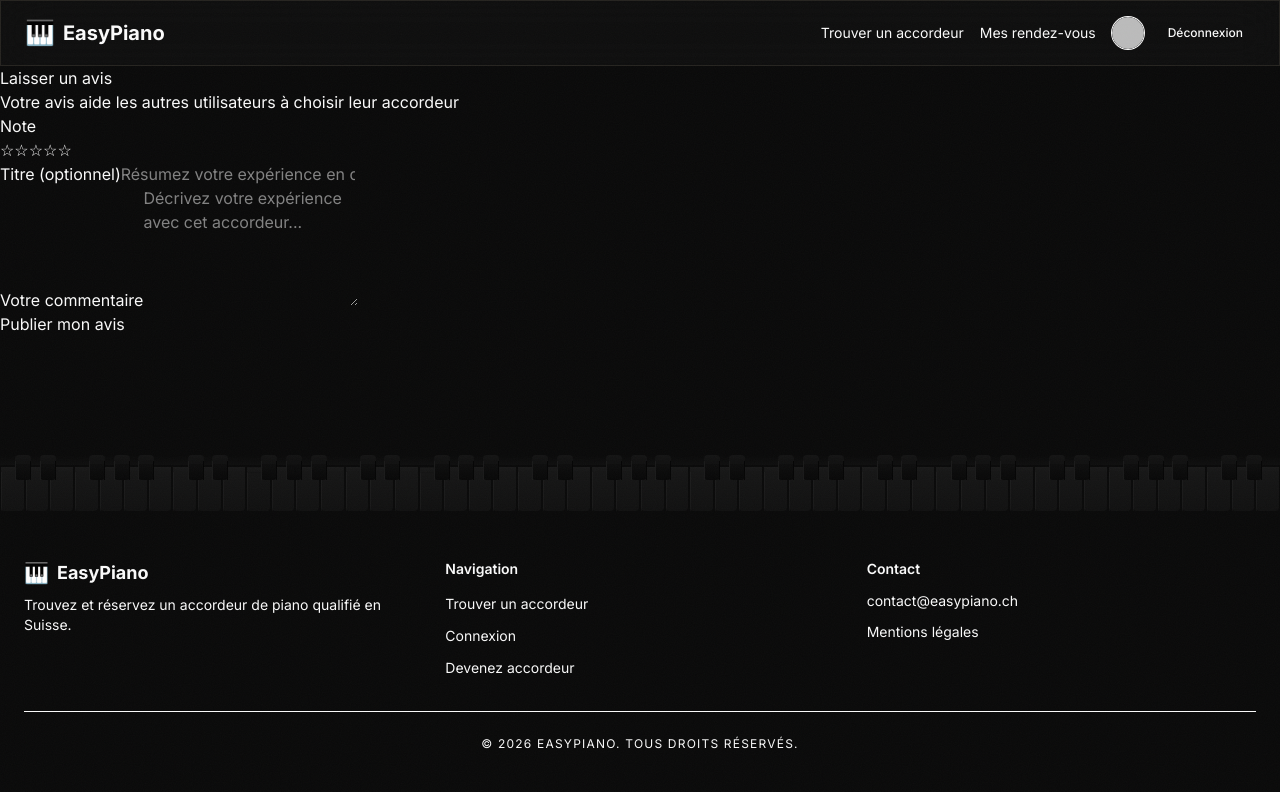
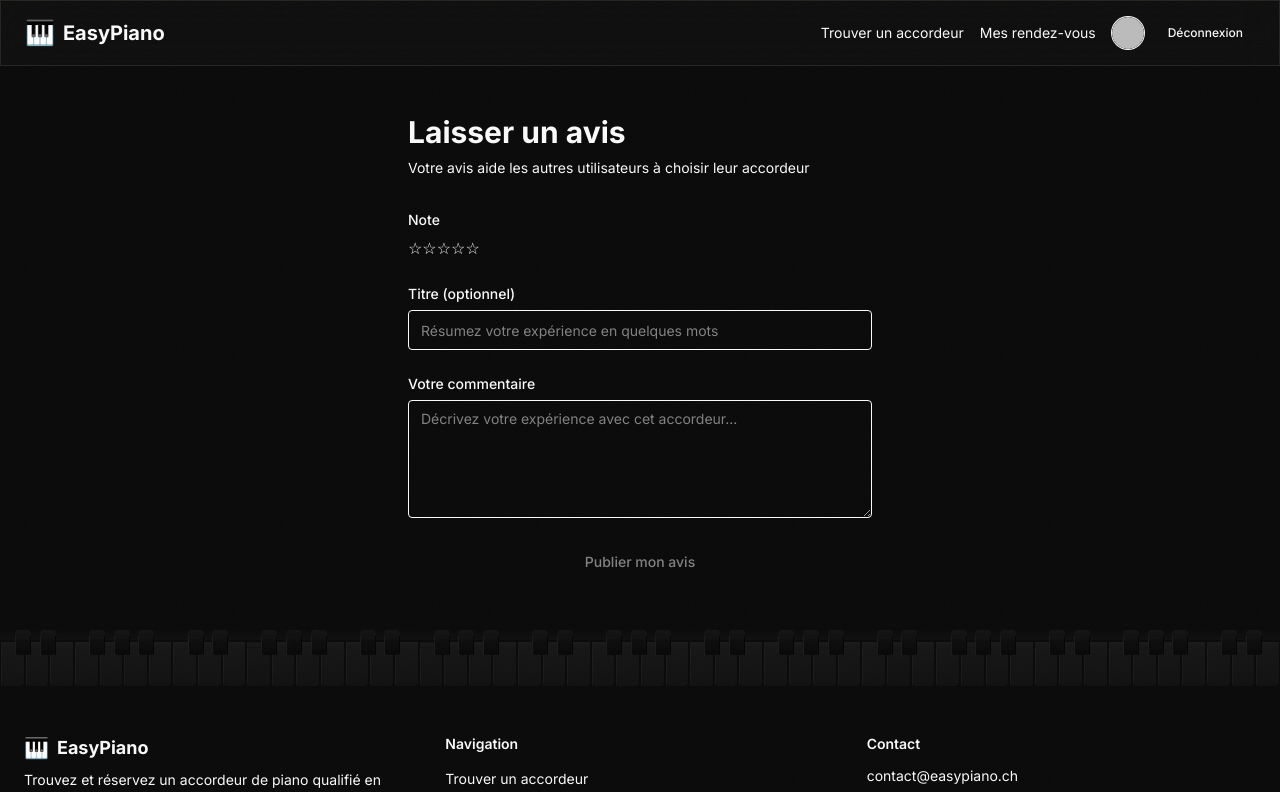
Before and after one commit to malikkaraoui/EasyPiano, a Next.js app: page /review/1 in a window 1280 px wide. Shown: the top 792 px of the page. Built offline with nearby package versions, Linux system fonts and the light colour scheme; no server answers; the database is empty; sample sign-in values are in the browser's storage; a web font is replaced by a local one.

Commit message:
refactor(tailwind): migrer LeaveReview.jsx vers Tailwind
- Formulaire avis : StarRating, inputs, textarea avec classes Tailwind
- Bouton submit avec disabled:opacity-50
- Container max-w-lg centré

```diff
--- a/src/views/LeaveReview.jsx
+++ b/src/views/LeaveReview.jsx
@@ -42,23 +42,32 @@ export default function LeaveReview() {
   }
 
   return (
-    <div className="review-page">
-      <h1>Laisser un avis</h1>
-      <p className="review-subtitle">
+    <div className="mx-auto max-w-lg px-4 py-12 sm:px-6">
+      <h1 className="font-heading text-3xl font-bold text-foreground">
+        Laisser un avis
+      </h1>
+      <p className="mt-2 text-sm text-muted">
         Votre avis aide les autres utilisateurs à choisir leur accordeur
       </p>
 
-      <form onSubmit={handleSubmit} className="review-form">
-        <div className="form-group">
-          <label>Note</label>
+      <form onSubmit={handleSubmit} className="mt-8 space-y-6">
+        <div>
+          <label className="mb-1.5 block text-sm font-medium text-foreground">
+            Note
+          </label>
           <StarRating
             rating={form.rating}
             onChange={(rating) => setForm((prev) => ({ ...prev, rating }))}
           />
         </div>
 
-        <div className="form-group">
-          <label htmlFor="title">Titre (optionnel)</label>
+        <div>
+          <label
+            htmlFor="title"
+            className="mb-1.5 block text-sm font-medium text-foreground"
+          >
+            Titre (optionnel)
+          </label>
           <input
             type="text"
             id="title"
@@ -66,11 +75,17 @@ export default function LeaveReview() {
             value={form.title}
             onChange={handleChange}
             placeholder="Résumez votre expérience en quelques mots"
+            className="flex h-10 w-full rounded border border-border bg-background px-3 py-2 text-sm text-foreground placeholder:text-muted focus-visible:outline-none focus-visible:ring-2 focus-visible:ring-accent"
           />
         </div>
 
-        <div className="form-group">
-          <label htmlFor="comment">Votre commentaire</label>
+        <div>
+          <label
+            htmlFor="comment"
+            className="mb-1.5 block text-sm font-medium text-foreground"
+          >
+            Votre commentaire
+          </label>
           <textarea
             id="comment"
             name="comment"
@@ -79,12 +94,13 @@ export default function LeaveReview() {
             placeholder="Décrivez votre expérience avec cet accordeur..."
             rows={5}
             required
+            className="flex w-full rounded border border-border bg-background px-3 py-2 text-sm text-foreground placeholder:text-muted focus-visible:outline-none focus-visible:ring-2 focus-visible:ring-accent"
           />
         </div>
 
         <button
           type="submit"
-          className="btn-primary"
+          className="inline-flex h-10 w-full items-center justify-center rounded bg-accent px-6 text-sm font-medium text-background transition-colors hover:bg-accent-hover disabled:opacity-50"
           disabled={submitting || form.rating === 0}
         >
           {submitting ? "Envoi en cours..." : "Publier mon avis"}
```
